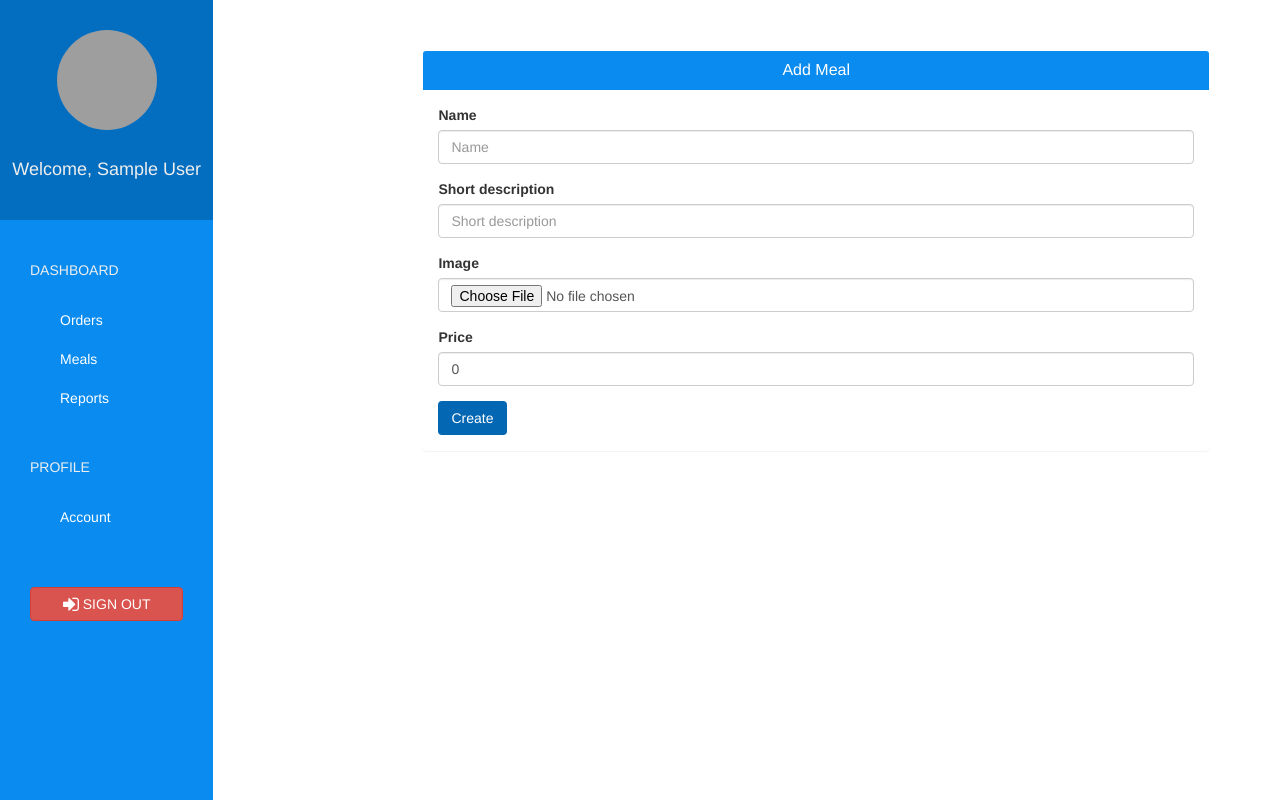
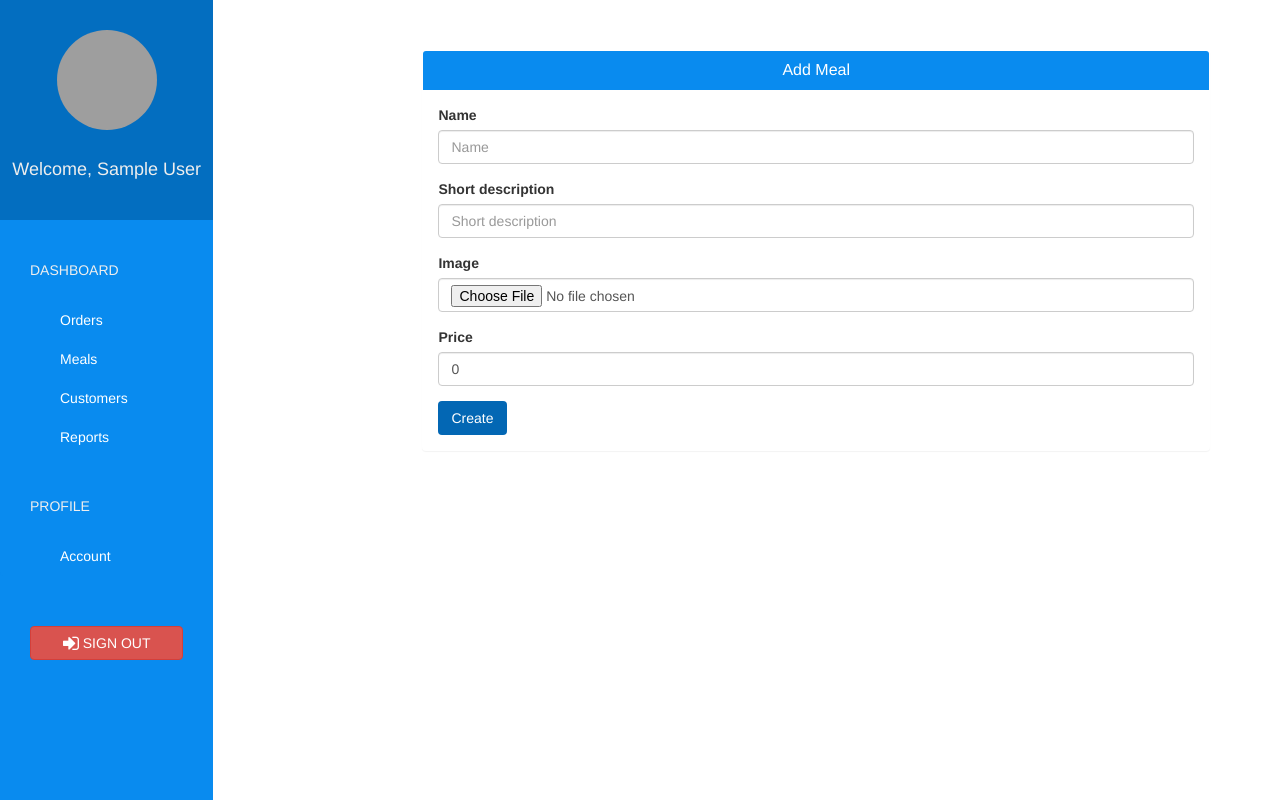
Before and after one commit to matthew-gordon/dash-and-dine, a Django app: page /restaurant/meal/add/ in a window 1280 px wide. Run offline with Django 3.2, Linux system fonts and the light colour scheme; the visitor is signed in with stand-in values (Sample User, id 1); data that the repository does not hold is empty; some libraries are stand-ins or nearby versions; grey boxes are pictures that could not be loaded.

Commit message:
Add customers list, saving for stretch

```diff
--- a/dashAndDine/urls.py
+++ b/dashAndDine/urls.py
@@ -27,6 +27,7 @@ urlpatterns = [
     url(r'^restaurant/meal/add/$', views.restaurant_add_meal, name = 'restaurant-add-meal'),
     url(r'^restaurant/meal/edit/(?P<meal_id>\d+)/$', views.restaurant_edit_meal, name = 'restaurant-edit-meal'),
     url(r'^restaurant/order/$', views.restaurant_order, name = 'restaurant-order'),
+    url(r'^restaurant/customers/$', views.restaurant_get_customers, name = 'restaurant-customers'),
     url(r'^restaurant/report/$', views.restaurant_report, name = 'restaurant-report'),
 
     # Register/ Login / Logout
@@ -42,7 +43,7 @@ urlpatterns = [
     url(r'^api/customer/order/latest/$', apis.customer_get_latest_order),
     url(r'^api/customer/driver/location/$', apis.customer_driver_location),
 
-    # APIs for Drivers
+    # APIs for DRIVERS
     url(r'^api/driver/orders/ready/$', apis.driver_get_ready_orders),
     url(r'^api/driver/order/pick_up/$', apis.driver_pick_up_order),
     url(r'^api/driver/order/latest/$', apis.driver_get_latest_order),
--- a/dashanddineapp/templates/restaurant/base.html
+++ b/dashanddineapp/templates/restaurant/base.html
@@ -27,6 +27,7 @@
 
   {% url 'restaurant-order' as restaurant_order_url %}
   {% url 'restaurant-meal' as restaurant_meal_url %}
+  {% url 'restaurant-customers' as restaurant_customers_url %}
   {% url 'restaurant-report' as restaurant_report_url %}
   {% url 'restaurant-account' as restaurant_account_url %}
 
@@ -48,6 +49,8 @@
     </a>
     <a href="{% url 'restaurant-meal' %}"
       class="list-group-item {% if request.path == restaurant_meal_url %} active {% endif %}">Meals</a>
+    <a href="{% url 'restaurant-customers' %}"
+      class="list-group-item {% if request.path == restaurant_customers_url %} active {% endif %}">Customers</a>
     <a href="{% url 'restaurant-report' %}"
       class="list-group-item {% if request.path == restaurant_report_url %} active {% endif %}">Reports</a>
 
--- a/dashanddineapp/views.py
+++ b/dashanddineapp/views.py
@@ -5,7 +5,7 @@ from dashanddineapp.forms import UserForm, RestaurantForm, UserEditForm, MealFor
 from django.contrib.auth import authenticate, login
 from django.contrib.auth.models import User
 
-from dashanddineapp.models import Meal, Order, Driver
+from dashanddineapp.models import Meal, Order, Driver, Customer
 
 from django.db.models import Sum, Count, Case, When
 
@@ -89,6 +89,15 @@ def restaurant_order(request):
         "orders": orders
     })
 
+# @login_required(login_url='/restaurant/sign-in/')
+def restaurant_get_customers(request):
+    customers = Customer.objects.all()
+    print(customers)
+
+    return render(request, 'restaurant/customers.html', {
+        "customers" : customers
+    })
+
 @login_required(login_url='/restaurant/sign-in/')
 def restaurant_report(request):
     # Calculate revenue and number of order by current week
```
Also changed, not shown: dashanddineapp/templates/restaurant/customers.html (added, +21 -0 lines).
